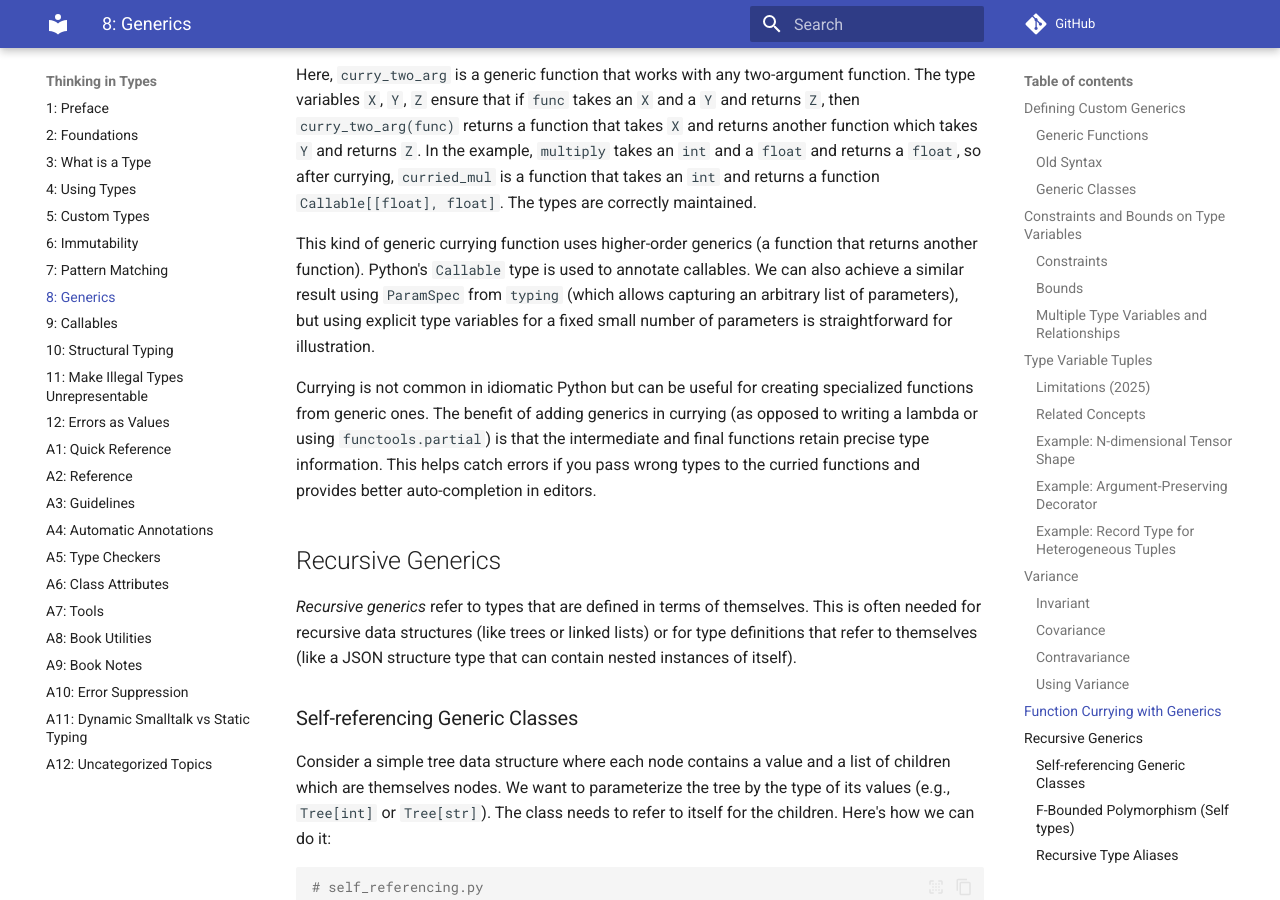
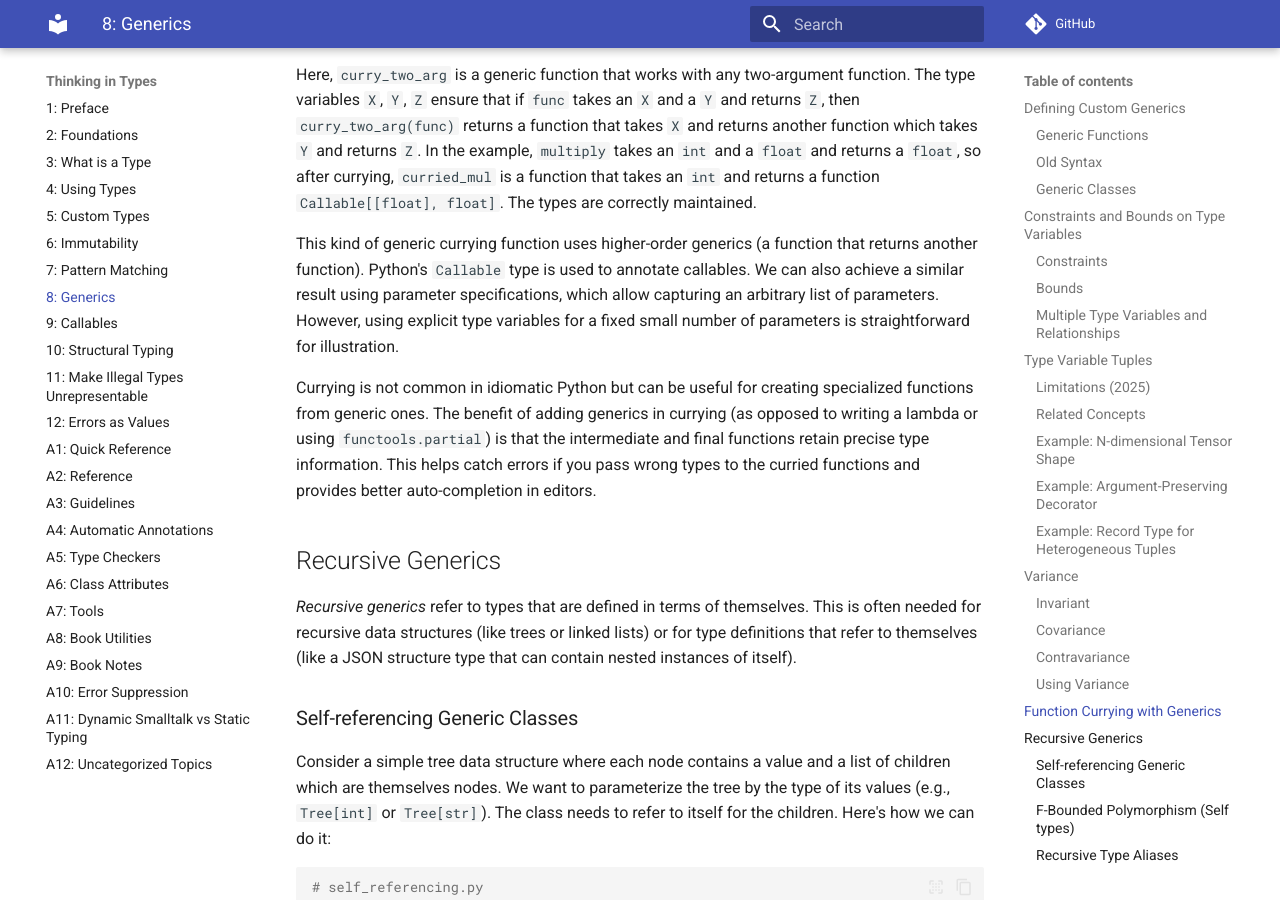
Before and after one commit to ThinkingInTypes/ThinkingInTypes.github.io, an MkDocs documentation site: the page built from Chapters/C08_Generics.md, in a window 1280 px wide and 900 px high, scrolled down 11376 px. Built offline with MkDocs 1.6.1 and Material for MkDocs 9.7.7, drawn with Linux system fonts in a browser that asks for light colours; comment, search, counter and statistics services are not loaded; some of the changed text lies outside the part shown.

Commit message:
ParamSpec

```diff
--- a/Chapters/C08_Generics.md
+++ b/Chapters/C08_Generics.md
@@ -378,7 +378,7 @@ print(add(2, 3))
 This isn't strictly a type variable tuple, but it complements it:
 
 - type variable tuple handles variadic type lists
-- ParamSpec handles variadic function arguments
+- Parameter specifications handle variadic function arguments
 
 ### Example: Record Type for Heterogeneous Tuples
 
@@ -548,9 +548,8 @@ The types are correctly maintained.
 
 This kind of generic currying function uses higher-order generics (a function that returns another function).
 Python's `Callable` type is used to annotate callables.
-We can also achieve a similar result using `ParamSpec` from `typing` (which allows capturing an arbitrary list of
-parameters),
-but using explicit type variables for a fixed small number of parameters is straightforward for illustration.
+We can also achieve a similar result using parameter specifications, which allow capturing an arbitrary list of parameters.
+However, using explicit type variables for a fixed small number of parameters is straightforward for illustration.
 
 Currying is not common in idiomatic Python but can be useful for creating specialized functions from generic ones.
 The benefit of adding generics in currying (as opposed to writing a lambda or using `functools.partial`)
```
Also changed, not shown: Chapters/C09_Callables.md (+5 -5 lines), Chapters/Z02_Appendix_Reference.md (+0 -2 lines), Chapters/Z09_Appendix_Book_Notes.md (+0 -1 lines).
